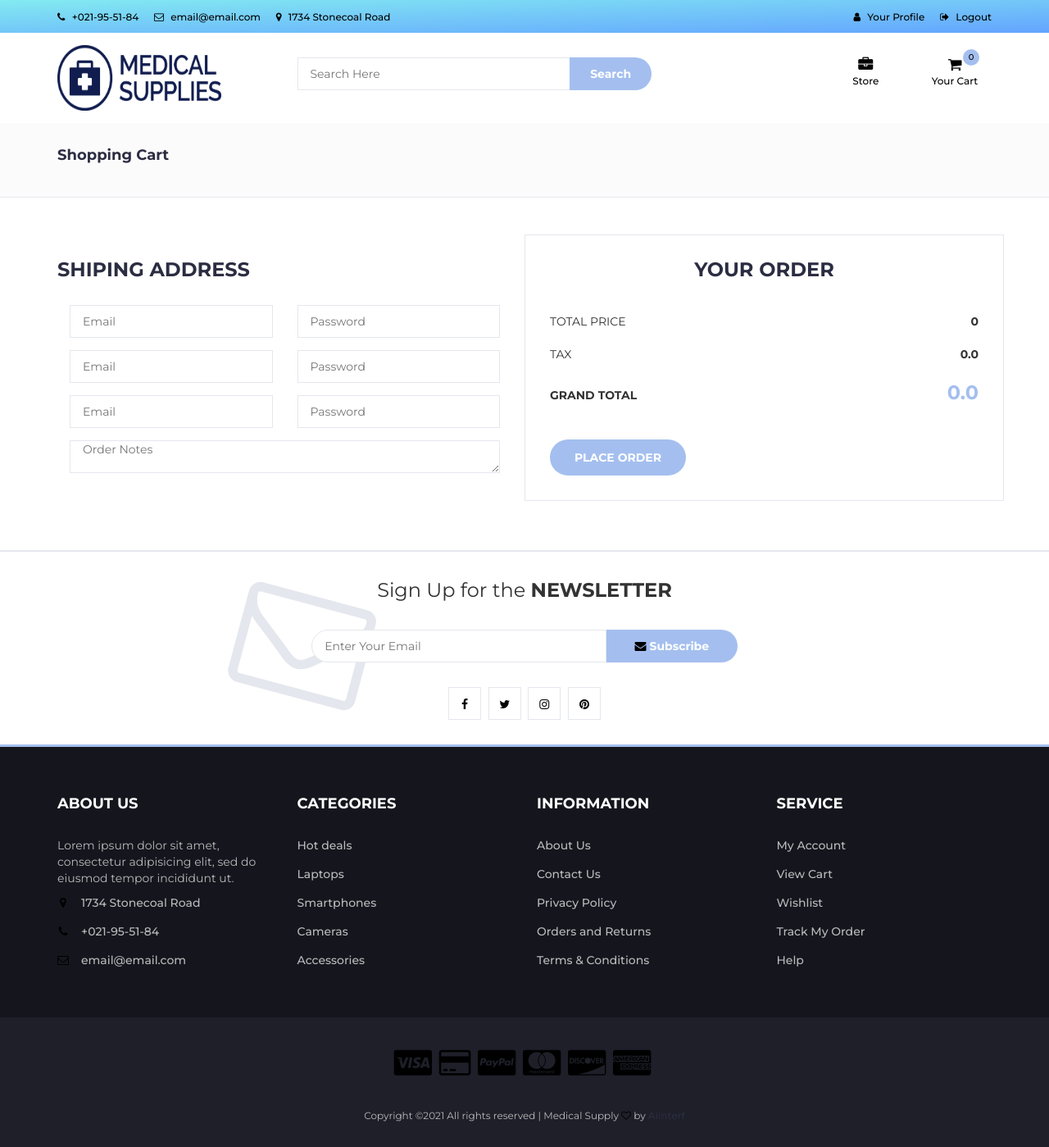
After one commit to tsephel/Medical-Shop, a Django app: page /cart/checkout/ in a window 1280 px wide. The commit adds this page. Shown: the whole page at 82% size. Run offline with Django 3.2, Linux system fonts and the light colour scheme; the visitor is signed in with stand-in values (Sample User, id 1); data that the repository does not hold is empty; some libraries are stand-ins or nearby versions.

Commit message:
link session cart item automatically to logged in user

```diff
--- a/src/medicalSupply/cart/models.py
+++ b/src/medicalSupply/cart/models.py
@@ -1,5 +1,6 @@
 from django.db import models
 from store.models import Product
+from accounts.models import Account
 
 # Create your models here.
 
@@ -12,8 +13,9 @@ class Cart(models.Model):
 
 
 class CartItem(models.Model):
+    user = models.ForeignKey(Account, on_delete=models.CASCADE, null=True)
     product = models.ForeignKey(Product, on_delete=models.CASCADE)
-    cart = models.ForeignKey(Cart, on_delete=models.CASCADE)
+    cart = models.ForeignKey(Cart, on_delete=models.CASCADE, null=True)
     quantity = models.IntegerField()
     is_active = models.BooleanField(default=True)
 
--- a/src/medicalSupply/cart/urls.py
+++ b/src/medicalSupply/cart/urls.py
@@ -6,5 +6,6 @@ urlpatterns = [
     path('', views.cart, name='cart'),
     path('addCart/<int:product_id>/', views.add_to_cart, name='cartAdd'),
     path('removeCart/<int:product_id>/', views.removeCart, name='cartRemove'),
-     path('removeAll/<int:product_id>/', views.removeAll, name='cartRemoveAll'),
+    path('removeAll/<int:product_id>/', views.removeAll, name='cartRemoveAll'),
+    path('checkout/', views.checkout, name='checkout'),
 ]
--- a/src/medicalSupply/cart/views.py
+++ b/src/medicalSupply/cart/views.py
@@ -2,6 +2,7 @@ from django.shortcuts import get_object_or_404, redirect, render
 from store.models import Product
 from .models import Cart, CartItem
 from django.core.exceptions import ObjectDoesNotExist
+from django.contrib.auth.decorators import login_required
 
 # Create your views here.
 
@@ -16,38 +17,66 @@ def _cartId(request):
 
 #method to add the item to cart
 def add_to_cart(request, product_id):
-    product = Product.objects.get(id=product_id)# get the product
-    try:
-        cart = Cart.objects.get(cart_id=_cartId(request))# get the cart using the cart_id present in the session
+    current_user = request.user
 
-    #if the cart doesnt exixt than create a new cart with the designated id
-    except Cart.DoesNotExist:
-        cart = Cart.objects.create(
-            cart_id= _cartId(request)
+    if current_user.is_authenticated:
+        product = Product.objects.get(id=product_id)# get the product
 
-        )
-    cart.save()
+        #as the cart can have multiple products soo we combime the product and cart to get the cart item
+        try:
+            cart_item = CartItem.objects.get(product=product, user=current_user)
+            cart_item.quantity += 1 # quantity increace to 1 wen add to cart
 
-    #as the cart can have multiple products soo we combime the product and cart to get the cart item
-    try:
-        cart_item = CartItem.objects.get(product=product, cart=cart)
-        cart_item.quantity += 1 # quantity increace to 1 wen add to cart
+        except CartItem.DoesNotExist:
+            cart_item = CartItem.objects.create(
+                product = product,
+                user=current_user,
+                quantity = 1,
+            )
+            cart_item.save()
 
-    except CartItem.DoesNotExist:
-        cart_item = CartItem.objects.create(
-            product = product,
-            cart = cart,
-            quantity = 1,
-        )
-        cart_item.save()
+        return redirect('cart')
 
-    return redirect('cart')
+    else:
+        product = Product.objects.get(id=product_id)# get the product
+        try:
+            cart = Cart.objects.get(cart_id=_cartId(request))# get the cart using the cart_id present in the session
+
+        #if the cart doesnt exixt than create a new cart with the designated id
+        except Cart.DoesNotExist:
+            cart = Cart.objects.create(
+                cart_id= _cartId(request)
+
+            )
+        cart.save()
+
+        #as the cart can have multiple products soo we combime the product and cart to get the cart item
+        try:
+            cart_item = CartItem.objects.get(product=product, cart=cart)
+            cart_item.quantity += 1 # quantity increace to 1 wen add to cart
+
+        except CartItem.DoesNotExist:
+            cart_item = CartItem.objects.create(
+                product = product,
+                cart=cart,
+                quantity = 1,
+            )
+            cart_item.save()
+
+        return redirect('cart')
+
+
 
 #method to remove the cart item
 def removeCart(request, product_id):
-    cart = Cart.objects.get(cart_id=_cartId(request))# get the cart using the cart_id present in the session
     product = get_object_or_404(Product, id=product_id)
-    cartItem = CartItem.objects.get(product=product, cart=cart)
+
+    if request.user.is_authenticated:
+        cartItem = CartItem.objects.get(product=product, user=request.user)
+
+    else:
+        cart = Cart.objects.get(cart_id=_cartId(request))# get the cart using the cart_id present in the session
+        cartItem = CartItem.objects.get(product=product, cart=cart)
 
     if cartItem.quantity > 1:
         cartItem.quantity -=1
@@ -57,22 +86,38 @@ def removeCart(request, product_id):
     return redirect('cart')
 
 
+
+
 #method to remove the cart item all at once
 def removeAll(request, product_id):
-    cart = Cart.objects.get(cart_id=_cartId(request))# get the cart using the cart_id present in the session
+
     product = get_object_or_404(Product, id=product_id)
-    cartItem = CartItem.objects.get(product=product, cart=cart)
+
+    if request.user.is_authenticated:
+        cartItem = CartItem.objects.get(product=product, user=request.user)
+
+    else:
+        cart = Cart.objects.get(cart_id=_cartId(request))# get the cart using the cart_id present in the session
+        cartItem = CartItem.objects.get(product=product, cart=cart)
     cartItem.delete()
     return redirect('cart')
 
+
+
+
 #method to create the cart with the cart item added
 def cart(request, total=0, quantity=0, cart_item=None):
-    user = request.user.username
     try:
         tax = 0
         grand_total = 0
-        cart = Cart.objects.get(cart_id=_cartId(request)) #get the cart base on the cart_id
-        cart_item = CartItem.objects.filter(cart=cart, is_active=True)# get the cart item
+        count = 0
+
+        if request.user.is_authenticated:
+             cart_item = CartItem.objects.filter(user=request.user, is_active=True)# get the cart item of the user
+
+        else:
+            cart = Cart.objects.get(cart_id=_cartId(request)) #get the cart base on the cart_id
+            cart_item = CartItem.objects.filter(cart=cart, is_active=True)# get the cart item
 
         for item in cart_item:
             total += (item.product.price * item.quantity)#get the total
@@ -91,8 +136,46 @@ def cart(request, total=0, quantity=0, cart_item=None):
         'cartItem': cart_item,
         'tax': tax,
         'grandTotal': grand_total,
-        'user': user,
         'count':count,
     }
 
     return render(request, 'store/cart.html', context)
+
+
+
+
+
+@login_required(login_url = 'login')
+def checkout(request, total=0, quantity=0, cart_item=None):
+    try:
+        tax = 0
+        grand_total = 0
+        count = 0
+        if request.user.is_authenticated:
+             cart_item = CartItem.objects.filter(user=request.user, is_active=True)# get the cart item of the user
+
+        else:
+            cart = Cart.objects.get(cart_id=_cartId(request)) #get the cart base on the cart_id
+            cart_item = CartItem.objects.filter(cart=cart, is_active=True)# get the cart item
+
+        for item in cart_item:
+            total += (item.product.price * item.quantity)#get the total
+            quantity += item.quantity #get the quantity
+
+        tax = (2 * total)/100
+        grand_total = total + tax
+
+        count = cart_item.count
+    except ObjectDoesNotExist:
+        pass
+
+    context = {
+        'total': total,
+        'quantity': quantity,
+        'cartItem': cart_item,
+        'tax': tax,
+        'grandTotal': grand_total,
+        'count':count,
+    }
+
+    return render(request, 'store/checkout.html', context)
--- a/src/medicalSupply/static/css/style.css
+++ b/src/medicalSupply/static/css/style.css
@@ -531,7 +531,7 @@ ul, ol {
   text-align: center;
   border-radius: 50%;
   font-size: 10px;
-  color: #FFF;
+  color: black;
   background-color: var(--blue);
 }
 
@@ -752,6 +752,7 @@ ul, ol {
 
 .shop .shop-img>img {
   width: 100%;
+  height: 250px;
   -webkit-transition: 0.2s all;
   transition: 0.2s all;
 }
@@ -1713,3 +1714,8 @@ nput::-webkit-outer-spin-button,
     margin-top: 10px;
   }
 }
+
+
+i{
+  color: black !important;
+}
--- a/src/medicalSupply/templates/base.html
+++ b/src/medicalSupply/templates/base.html
@@ -54,8 +54,8 @@
 					<ul class="header-links pull-right">
 
 					{% if user.is_authenticated %}
-						<li><a href="#"><i class="fa fa-sign-in"></i> Your Profile</a></li>
-						<li><a href="{% url 'logout' %}"><i class="fa fa-sign-up"></i> Logout </a></li>
+						<li><a href="#"><i class="fa fa-user"></i> Your Profile</a></li>
+						<li><a href="{% url 'logout' %}"><i class="fa fa-sign-out"></i> Logout </a></li>
 
 
 
@@ -273,7 +273,7 @@
 							</ul>
 							<span class="copyright">
 								<!-- Link back to Colorlib can't be removed. Template is licensed under CC BY 3.0. -->
-								Copyright &copy;<script>document.write(new Date().getFullYear());</script> All rights reserved | This template is made with <i class="fa fa-heart-o" aria-hidden="true"></i> by <a href="https://colorlib.com" target="_blank">Colorlib</a>
+								Copyright &copy;<script>document.write(new Date().getFullYear());</script> All rights reserved | Medical Supply <i class="fa fa-heart-o" aria-hidden="true"></i> by <a href="https://colorlib.com" target="_blank">Aiinterf</a>
 							<!-- Link back to Colorlib can't be removed. Template is licensed under CC BY 3.0. -->
 							</span>
 						</div>
--- a/src/medicalSupply/templates/store/cart.html
+++ b/src/medicalSupply/templates/store/cart.html
@@ -92,7 +92,7 @@
                                             <div><strong class="order-total">{{grandTotal}}</strong></div>
                                         </div>
                                     </div>
-                                    <a href="#" class="primary-btn order-submit">Place order</a>
+                                    <a href="{% url 'checkout' %}" class="primary-btn order-submit">Place order</a>
                                 </div>
                                 <!-- /Order Details -->
 
--- /dev/null
+++ b/src/medicalSupply/templates/store/checkout.html
@@ -0,0 +1,152 @@
+{% extends 'base.html' %}
+{% load static %}
+
+    {% block content %}
+
+    <!-- BREADCRUMB -->
+		<div id="breadcrumb" class="section">
+			<!-- container -->
+			<div class="container">
+				<!-- row -->
+				<div class="row">
+					<div class="col-md-12">
+						<h4><b>Shopping Cart</b></h4>
+					</div>
+				</div>
+				<!-- /row -->
+			</div>
+			<!-- /container -->
+		</div>
+		<!-- /BREADCRUMB -->
+
+        		<!-- SECTION -->
+		<div class="section">
+			<!-- container -->
+			<div class="container">
+				<!-- row -->
+				<div class="row">
+
+					<div class="col-md-6">
+
+						<!-- Shiping Details -->
+						<div class="shiping-details">
+							<div class="section-title">
+								<h3 class="title">Shiping address</h3>
+							</div>
+
+                            <form action="{% url 'checkout' %}" method="POST">
+                            {% csrf_token %}
+
+                                <div class="input-checkbox">
+                                    <div class="caption">
+                                   <div class="form-row">
+                                        <div class="form-group col-md-6">
+
+                                        <input type="email" class="input" id="inputEmail4" placeholder="Email">
+                                        </div>
+                                        <div class="form-group col-md-6">
+
+                                        <input type="password" class="input" id="inputPassword4" placeholder="Password">
+                                        </div>
+                                    </div>
+
+                                     <div class="form-row">
+                                        <div class="form-group col-md-6">
+
+                                        <input type="email" class="input" id="inputEmail4" placeholder="Email">
+                                        </div>
+                                        <div class="form-group col-md-6">
+
+                                        <input type="password" class="input" id="inputPassword4" placeholder="Password">
+                                        </div>
+                                    </div>
+
+                                     <div class="form-row">
+                                        <div class="form-group col-md-6">
+
+                                        <input type="email" class="input" id="inputEmail4" placeholder="Email">
+                                        </div>
+                                        <div class="form-group col-md-6">
+                                        <input type="password" class="input" id="inputPassword4" placeholder="Password">
+                                        </div>
+                                    </div>
+
+                                      <div class="form-row">
+                                        <div class="form-group col-md-12">
+
+                                        	<!-- Order notes -->
+                                            <div class="order-notes">
+                                                <textarea class="input" placeholder="Order Notes"></textarea>
+                                            </div>
+                                            <!-- /Order notes -->
+                                        </div>
+
+                                    </div>
+
+
+
+
+
+
+                                    </div>
+                                </div>
+
+						</div>
+						<!-- /Shiping Details -->
+
+
+					</div>
+
+
+
+
+
+
+
+					               <!-- Order Details -->
+                                <div class="col-md-6 order-details">
+
+                                <div class="section-title text-center">
+                                        <h3 class="title">Your Order</h3>
+                                    </div>
+                                    <div class="order-summary">
+
+                                        <div class="order-col">
+                                            <div>TOTAL PRICE</div>
+                                            <div><strong>{{total}}</strong></div>
+                                        </div>
+
+                                        <div class="order-col">
+                                            <div>TAX</div>
+                                            <div><strong>{{tax}}</strong></div>
+                                        </div>
+                                        <div class="order-col">
+                                            <div><strong>GRAND TOTAL</strong></div>
+                                            <div><strong class="order-total">{{grandTotal}}</strong></div>
+                                        </div>
+                                    </div>
+
+
+                                    <button type="submit" class="primary-btn order-submit">Place order</button>
+                                </div>
+
+
+
+
+
+
+
+                        </form>
+
+
+                </div>
+                </div>
+				</div>
+				<!-- /row -->
+			</div>
+			<!-- /container -->
+		</div>
+		<!-- /SECTION -->
+
+
+    {% endblock %}
```
Also changed, not shown: src/medicalSupply/accounts/views.py (+30 -1 lines), src/medicalSupply/cart/context_processor.py (+7 -1 lines), src/medicalSupply/requirement.txt (added, +10 -0 lines), src/medicalSupply/templates/store/product_detail.html (+4 -3 lines), src/medicalSupply/accounts/migrations/0002_auto_20210623_2024.py (added), src/medicalSupply/cart/migrations/0002_auto_20210623_2024.py (added), 1 other file.
